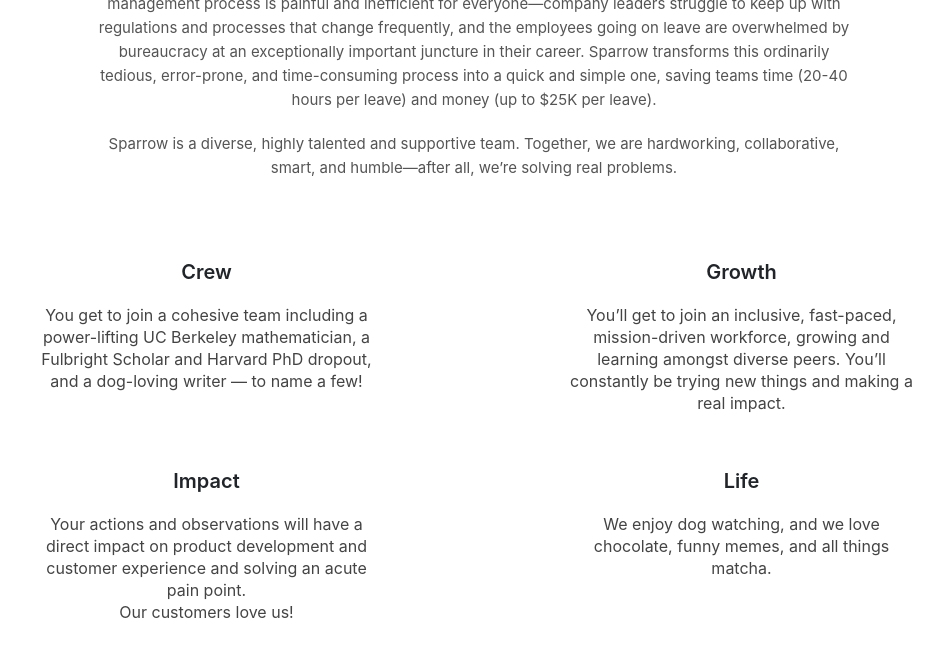
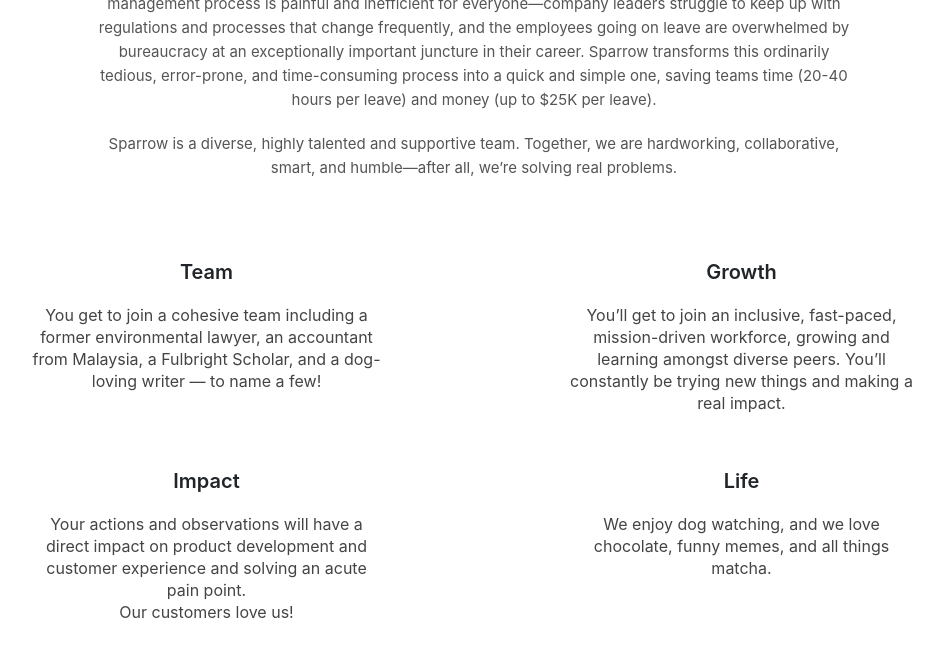
Before and after one commit to trysparrow/sparrow-landing, a Jekyll site: the page built from careers.html, in a window 1280 px wide and 1400 px high, scrolled down 678 px, cut to the strip 0-764 px from the top of the window. Shown: the top 657 px of the strip, without its empty margins (166-1109 px from the left). Built offline with Jekyll 4.4.1, drawn with Linux system fonts in a browser that asks for light colours; nearby versions of some CDN libraries.

Commit message:
change team description text

```diff
--- a/careers.html
+++ b/careers.html
@@ -1,6 +1,6 @@
 ---
 layout: base
-title: "Careers - Join the Crew"
+title: "Careers - Join Sparrow!"
 description: "Join a fast-growing team solving a massive pain point."
 banner: "../world/reading_long.jpg"
 ---
@@ -55,12 +55,11 @@
   <div class="container">
     <div class="row">
       <div class="col-md-6">
-        <h3>Crew</h3>
+        <h3>Team</h3>
 
         <p>
-          You get to join a cohesive team including a power-lifting UC Berkeley mathematician, a
-          Fulbright Scholar and Harvard PhD dropout, and a dog-loving writer — to name a
-          few!
+	  You get to join a cohesive team including a former environmental lawyer, an accountant
+	  from Malaysia, a Fulbright Scholar, and a dog-loving writer  — to name a few!
         </p>
       </div>
 
```
Also changed, not shown: other parts of careers.html (+0 -2 lines).
